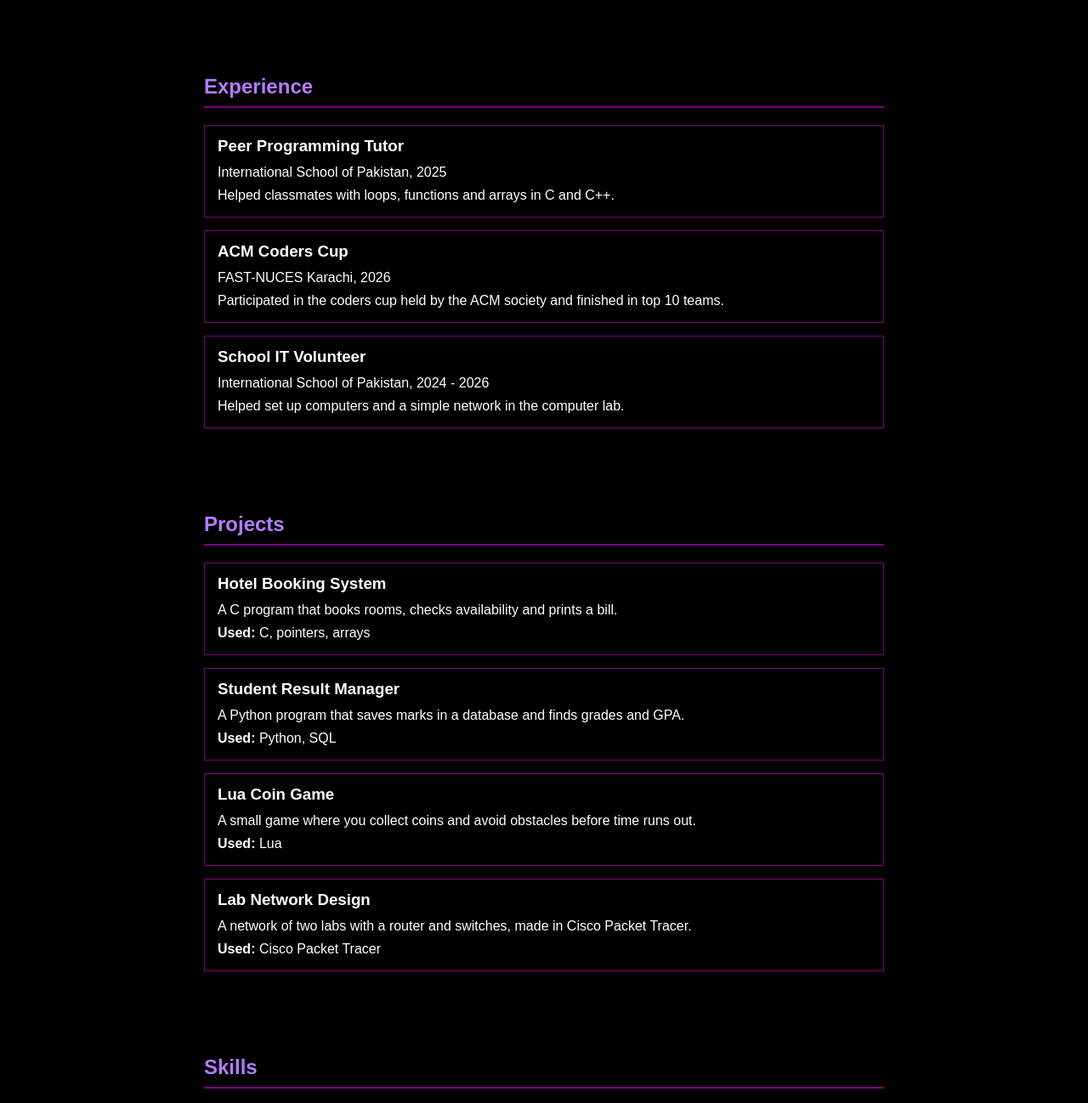
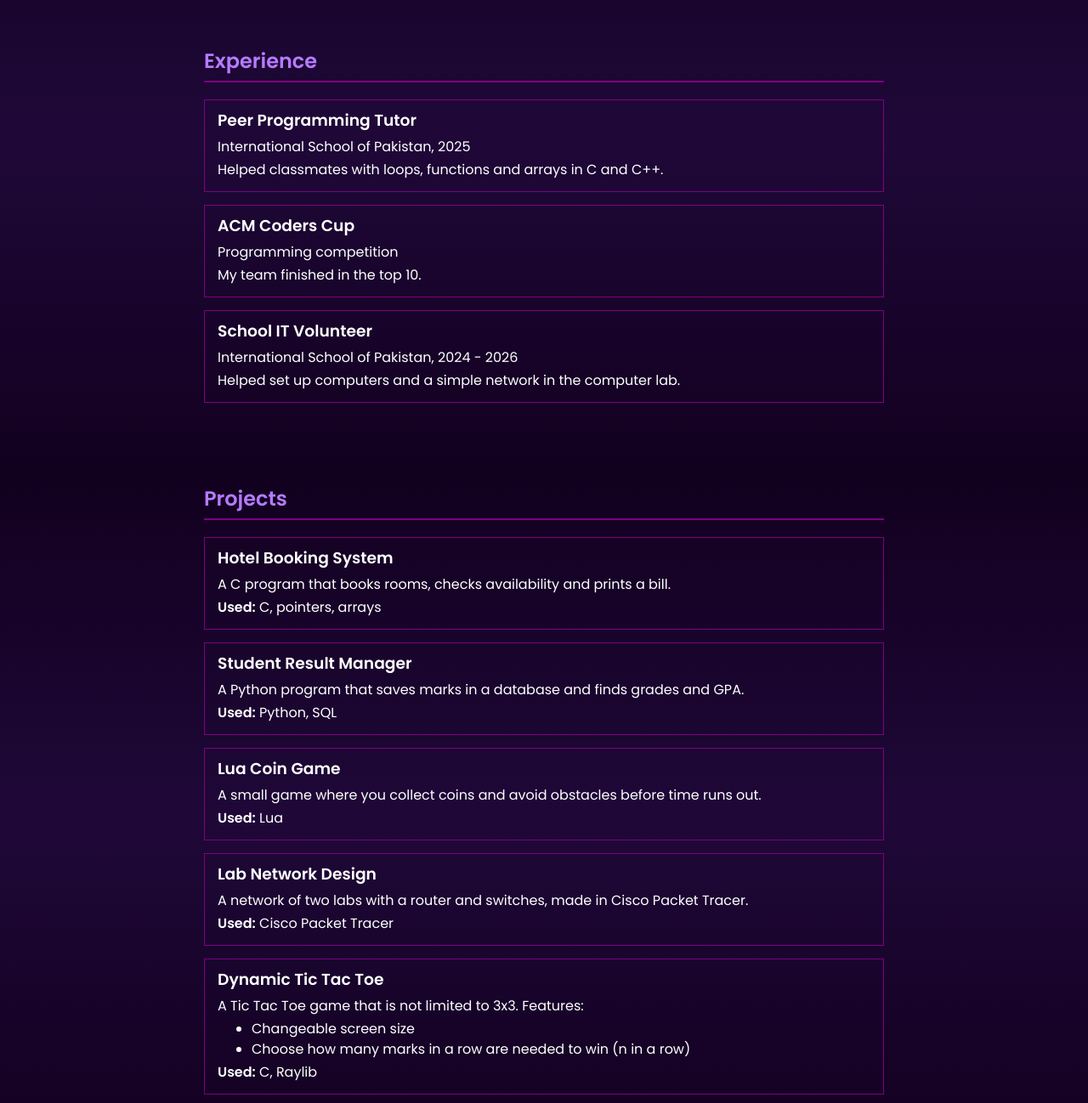
Before and after one commit to lastahmedabbasi/Portfolio-Project, a plain HTML site: page index.html in a window 1280 px wide. Shown: the part 1040-2338 px from the top of the page at 85% size. Drawn offline with Linux system fonts and the light colour scheme.

Commit message:
Adding font and color gradiant

```diff
--- a/index.html
+++ b/index.html
@@ -4,6 +4,7 @@
   <meta charset="UTF-8">
   <meta name="viewport" content="width=device-width, initial-scale=1">
   <title>Ahmed Abbasi - Portfolio</title>
+  <link href="https://fonts.googleapis.com/css2?family=Poppins:wght@400;600&display=swap" rel="stylesheet">
   <link rel="stylesheet" href="style.css">
 </head>
 <body>
@@ -23,7 +24,6 @@
 
   <!-- intro -->
   <section id="home" class="intro">
-    <img src="ahmed.png" alt="Ahmed" width="200" height="200">
     <h1>Ahmed Abbasi</h1>
     <p class="sub">AI Student at FAST-NUCES Karachi</p>
     <p>Hi! I'm a first semester AI student. I like programming and making small projects, and I'm trying to learn something new every day.</p>
@@ -65,8 +65,8 @@
     </div>
     <div class="box">
       <h3>ACM Coders Cup</h3>
-      <p>FAST-NUCES Karachi, 2026</p>
-      <p>Participated in the coders cup held by the ACM society and finished in top 10 teams.</p>
+      <p>Programming competition</p>
+      <p>My team finished in the top 10.</p>
     </div>
     <div class="box">
       <h3>School IT Volunteer</h3>
@@ -97,6 +97,15 @@
       <h3>Lab Network Design</h3>
       <p>A network of two labs with a router and switches, made in Cisco Packet Tracer.</p>
       <p><b>Used:</b> Cisco Packet Tracer</p>
+    </div>
+    <div class="box">
+      <h3>Dynamic Tic Tac Toe</h3>
+      <p>A Tic Tac Toe game that is not limited to 3x3. Features:</p>
+      <ul class="features">
+        <li>Changeable screen size</li>
+        <li>Choose how many marks in a row are needed to win (n in a row)</li>
+      </ul>
+      <p><b>Used:</b> C, Raylib</p>
     </div>
   </section>
 
--- a/style.css
+++ b/style.css
@@ -1,10 +1,12 @@
 /* basic colors */
 body {
-  font-family: Arial, sans-serif;
-  background-color: black;
+  font-family: "Poppins", Arial, sans-serif;
   color: white;
   margin: 0;
   line-height: 1.5;
+  background: linear-gradient(to bottom, #12001f, #1f0838, #12001f);
+  background-attachment: fixed;
+  min-height: 100vh;
 }
 
 a {
@@ -13,7 +15,7 @@ a {
 
 /* navigation */
 nav {
-  background-color: #1a1a1a;
+  background: linear-gradient(to right, #1a1a1a, #3a0070);
   padding: 10px 20px;
   display: flex;
   justify-content: space-between;
@@ -43,6 +45,11 @@ section {
   padding: 30px 20px;
 }
 
+
+h1, h2, h3 {
+  font-weight: 600;
+}
+
 h2 {
   color: #b57bff;
   border-bottom: 2px solid purple;
@@ -52,11 +59,6 @@ h2 {
 /* intro */
 .intro {
   text-align: center;
-}
-
-.intro img {
-  border-radius: 50%;
-  border: 3px solid purple;
 }
 
 .sub {
@@ -121,3 +123,13 @@ footer {
   padding: 20px;
   border-top: 1px solid purple;
 }
+
+html {
+  scroll-behavior: smooth;
+}
+
+/* feature list inside a project box (one column, unlike the skills list) */
+.features {
+  columns: 1;
+  margin: 3px 0;
+}
```
